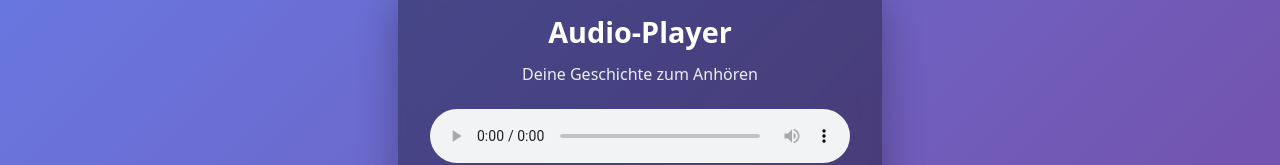
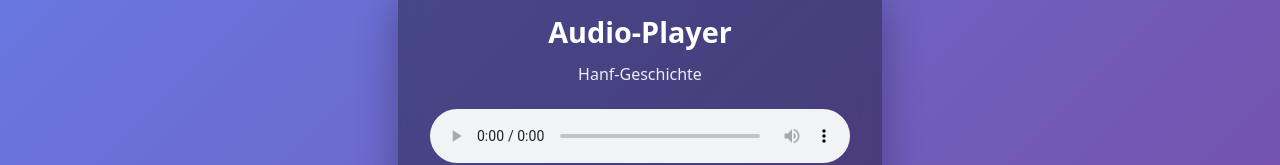
Before and after one commit to Dario-school/Test-audio, a plain HTML site: page index.html in a window 1280 px wide. Shown: the part 291-456 px from the top of the page. Drawn offline with Linux system fonts and the light colour scheme.

Commit message:
Update index.html

```diff
--- a/index.html
+++ b/index.html
@@ -59,7 +59,7 @@
 <body>
   <div class="card">
     <h1>Audio-Player</h1>
-    <p>Deine Geschichte zum Anhören</p>
+    <p>Hanf-Geschichte</p>
     <audio id="player" controls preload="metadata">
       <source src="audio.mp3" type="audio/mpeg" />
       Dein Browser unterstützt den Audio‑Player leider nicht.
```
